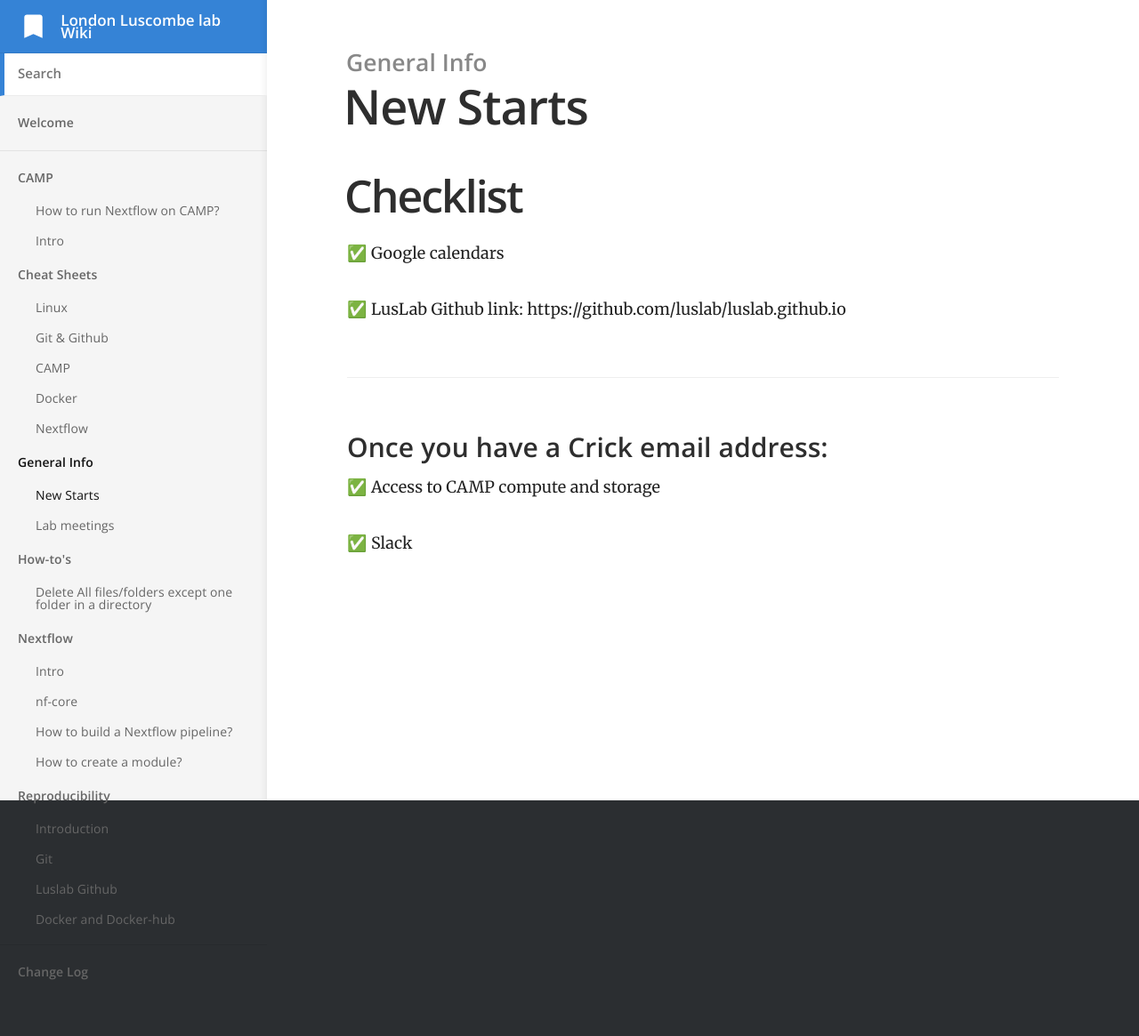
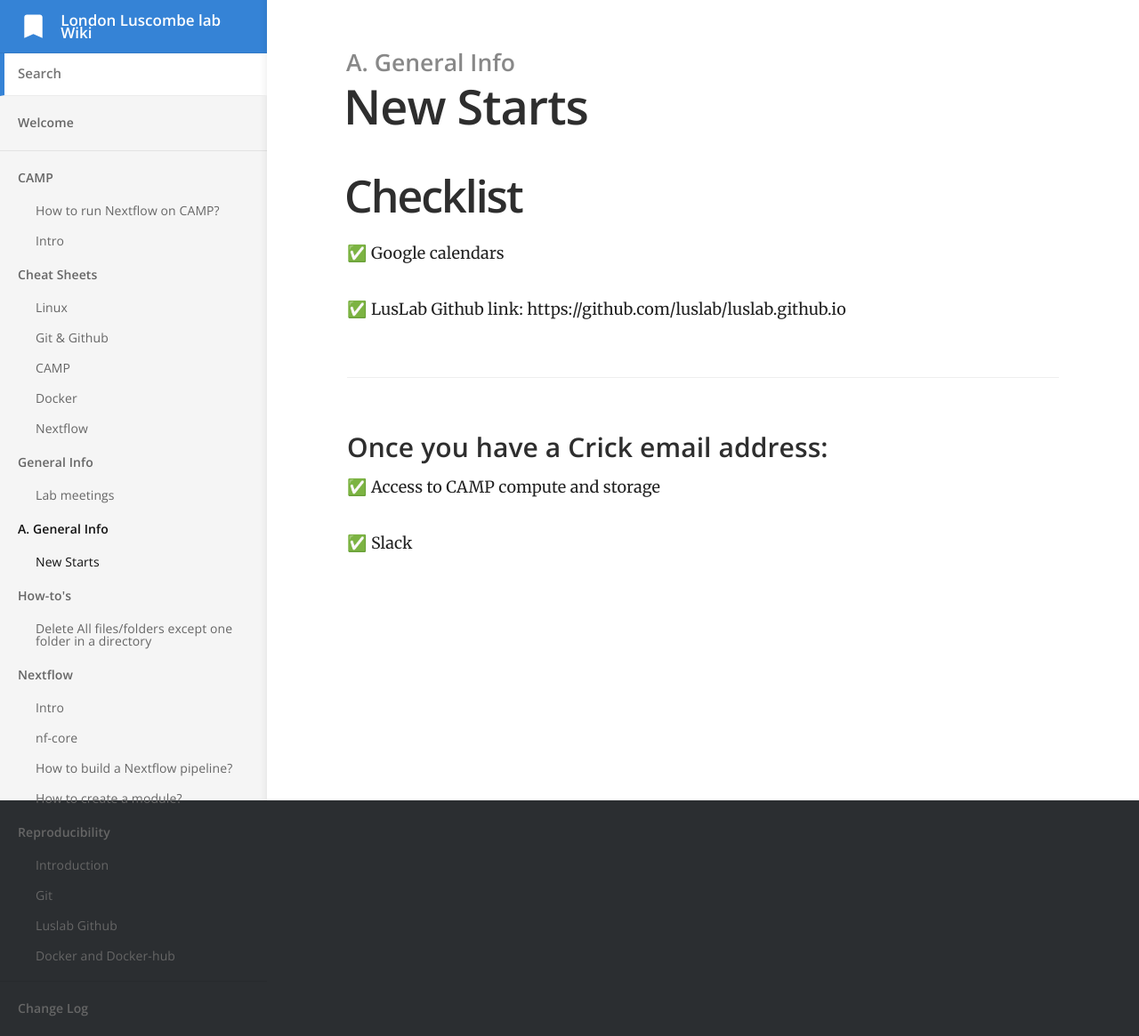
Before and after one commit to luslab/luslab.github.io, a Jekyll site: the page built from _docs/general-info/new-starts.md, in a window 1280 px wide. Shown: the whole page at 89% size. Built offline with Jekyll 4.4.1, drawn with Linux system fonts in a browser that asks for light colours; before the commit the page ends 1124 px from its top, so only the background shows below that.

Commit message:
Update new-starts.md

```diff
--- a/_docs/general-info/new-starts.md
+++ b/_docs/general-info/new-starts.md
@@ -1,6 +1,6 @@
 ---
 title: New Starts
-category: General Info
+category: A. General Info
 order: 1
 ---
 
```
